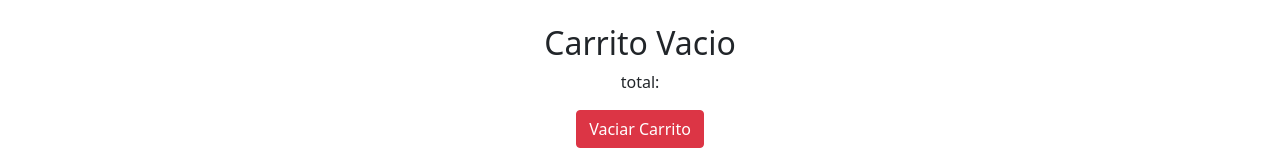
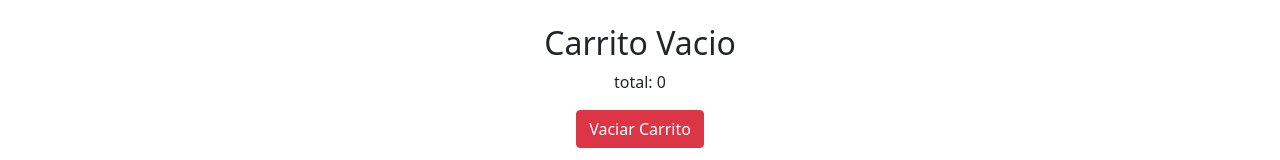
Before and after one commit to fkcisco/react, a React (Create React App) app: page /carrito in a window 1280 px wide. Shown: the part 196-356 px from the top of the page. Built offline with nearby package versions, Linux system fonts and the light colour scheme.

Commit message:
desafio content 1.1

```diff
--- a/src/components/paginaCarrito/PaginaCarrito.jsx
+++ b/src/components/paginaCarrito/PaginaCarrito.jsx
@@ -8,7 +8,7 @@ import "./paginaContacto.css"
 
 const PaginaCarrito = () => {
 
-    const { cart, vaciarCarrito, DelProducto } = useCartContext()
+    const { cart, vaciarCarrito, DelProducto, PrecioTotal  } = useCartContext()
     console.log(cart)
 
 
@@ -41,7 +41,7 @@ const PaginaCarrito = () => {
                     </Row>
 
                     <div className="text-center">
-                        <p>total: {  }</p>
+                        <p>total: {PrecioTotal()}</p>
                     </div>
 
                     <div className="text-center">
--- a/src/contexts/cartContext.jsx
+++ b/src/contexts/cartContext.jsx
@@ -23,17 +23,23 @@ export const CartContextProvider = ({ children }) => {
     }
 
     const DelProducto = ( id ) => {
+        console.log("llega "+id)
         const items = cart.filter((producto)=> producto.id !== id)
         setCart([
             items
         ])
     }
+
     const IsInCart = ( id ) =>{
         return cart && cart.some((i)=> i.id === id)
     }
 
+    const PrecioTotal = () =>{
+        return cart.reduce((acum,i) => acum + i.cantidad * parseInt(i.precio), 0 )
+    }
+
     const vaciarCarrito = () => {
-        setCart([])
+        return setCart([])
     }
 
 return (
@@ -42,7 +48,8 @@ return (
             cart,
             addToCard,
             vaciarCarrito,
-            DelProducto
+            DelProducto,
+            PrecioTotal
         }}>
 
        {children}
```
